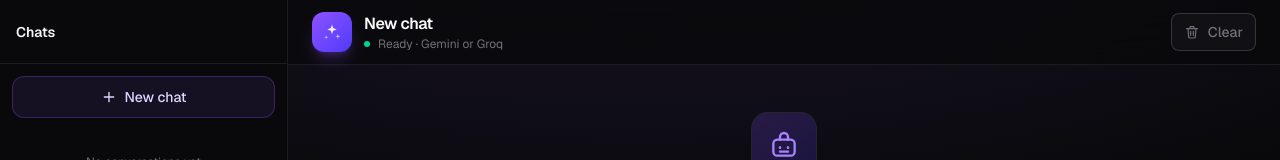
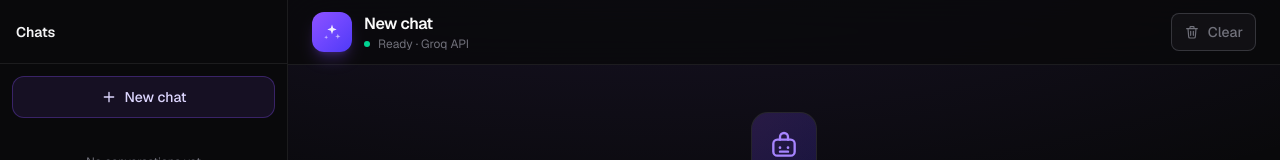
Before and after one commit to nikshithareddyaella/AI-Chat-Assist, a Next.js app: page / in a window 1280 px wide. Shown: the top 160 px of the page. Built offline with nearby package versions, Linux system fonts and the light colour scheme.

Commit message:
minor fixes in the UI

```diff
--- a/src/components/ChatHeader.tsx
+++ b/src/components/ChatHeader.tsx
@@ -13,7 +13,7 @@ interface ChatHeaderProps {
 
 function statusLabel(isLoading: boolean, streamPhase: StreamPhase): string {
   if (!isLoading) {
-    return "Ready · Gemini or Groq";
+    return "Ready · Groq API";
   }
 
   if (streamPhase === "thinking") {
```
